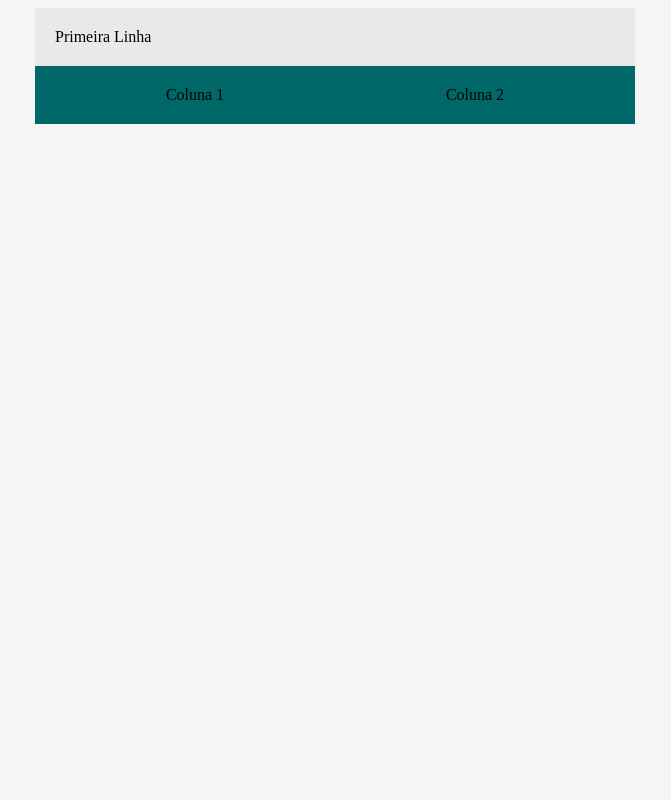
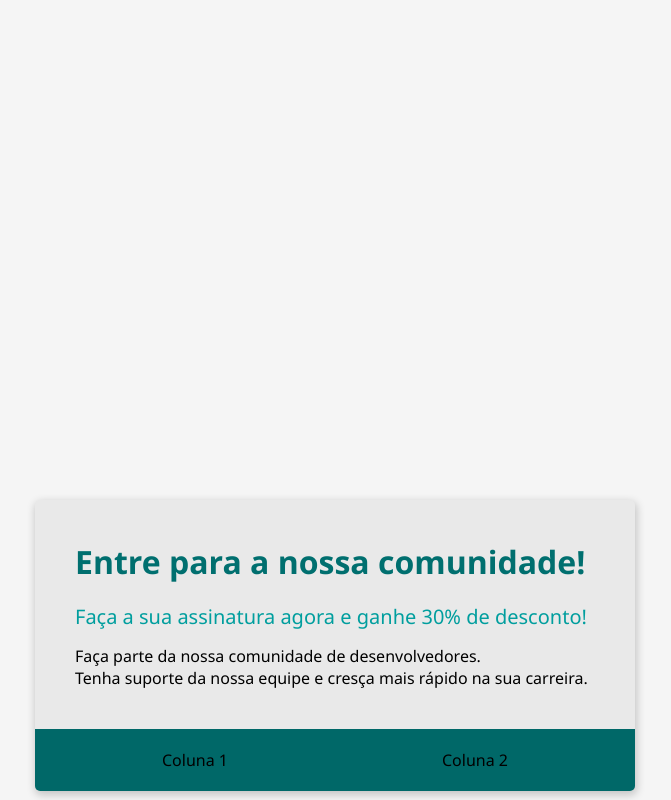
Before and after one commit to CEduardo-sys/bootcamp-devjr-modulo2, a plain HTML site: page index.html in a window 1280 px wide. Shown: the whole page, without its empty margins (305-976 px from the left). Drawn offline with Linux system fonts and the light colour scheme.

Commit message:
closes #3 - Criando o cabecalho

```diff
--- a/index.html
+++ b/index.html
@@ -9,16 +9,21 @@
     <style>
         body{
             background-color: #F5F5F5;
+            font-family: 'Segoe UI', Tahoma, Geneva, Verdana, sans-serif;
         }
 
         .container{
             background-color: #E9E9E9;
             margin: auto;
+            margin-top: 500px;
             width: 600px;
+            box-shadow: 1px 3px 8px 1px rgba(0, 0, 0, 0.2);
+            border-radius: 5px;
+            overflow: hidden;
         }
 
         .header{
-            padding: 20px;
+            padding: 40px;
         }
 
 
@@ -28,6 +33,22 @@
             justify-content: space-around;
             padding: 20px;
         }
+        .header-title{
+            color: #006F6F;
+            font-size: 32px;
+            font-weight: 700;
+            margin-bottom: 20px;
+        }
+        .header-subtitle{
+            color: #009E9E;
+            font-size: 20px;
+            font-weight: 500;
+            margin-bottom: 15px;
+        }
+
+
+
+
     </style>
 
 
@@ -35,7 +56,16 @@
 <body>
     <div class="container">
         <div class="header">
-            Primeira Linha
+            <div class="header-title">
+                Entre para a nossa comunidade!
+            </div>
+            <div class="header-subtitle">
+                Faça a sua assinatura agora e ganhe 30% de desconto!
+            </div>
+            <div>
+                Faça parte da nossa comunidade de desenvolvedores.<br>
+                Tenha suporte da nossa equipe e cresça mais rápido na sua carreira.
+            </div>
         </div>
         <div class="flex-container">
             <div>
```
